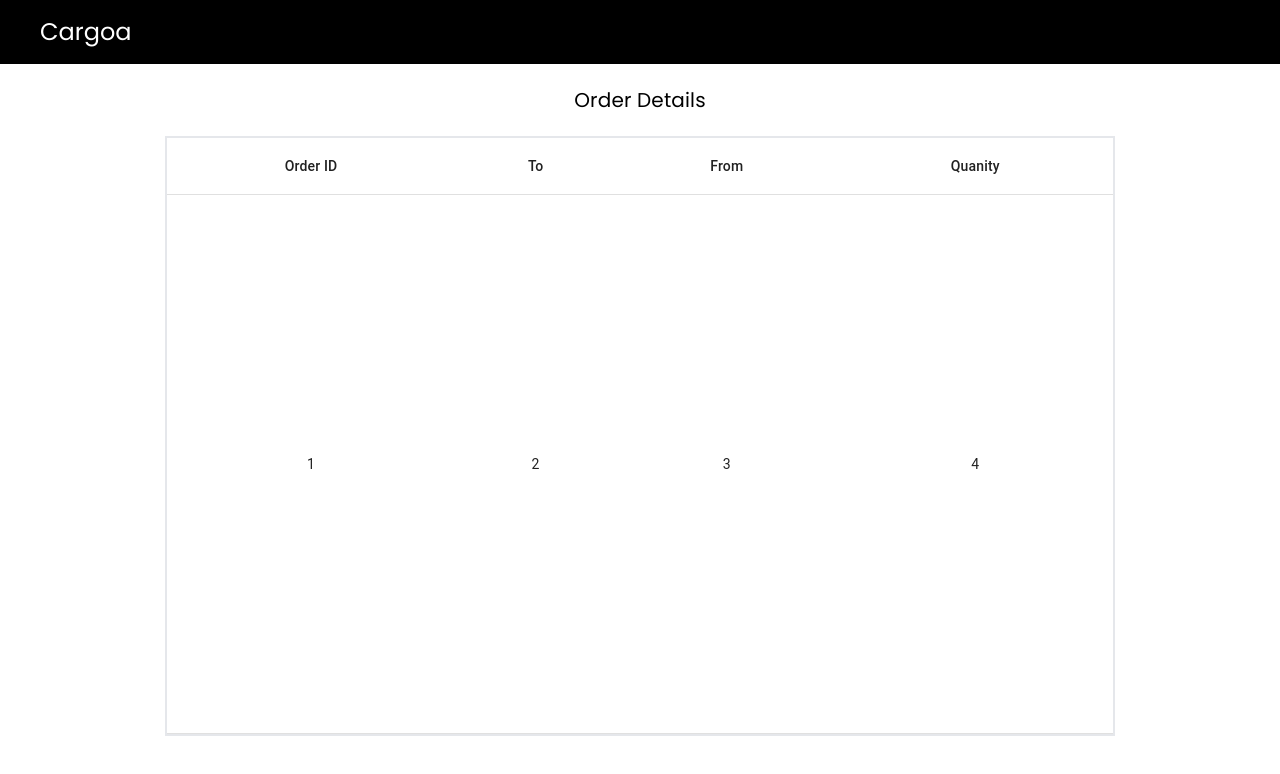
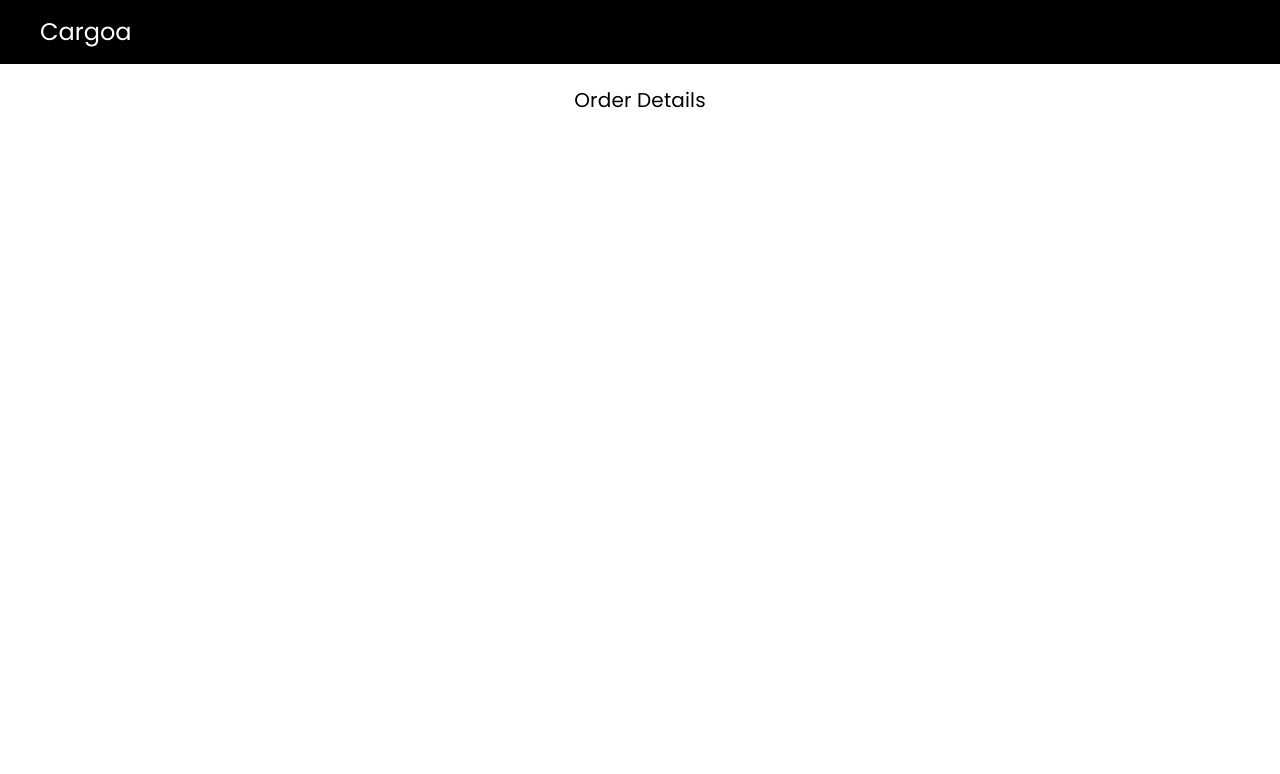
Before and after one commit to chirag1718/cargoa-frontend, a React (Create React App) app: page /dashboard in a window 1280 px wide. Shown: the top 774 px of the page. Built offline with nearby package versions, Linux system fonts and the light colour scheme.

Commit message:
Refactor: rm table and added cards to display order details for the respective user

```diff
--- /dev/null
+++ b/src/components/General/Dashboard/Cards.jsx
@@ -0,0 +1,22 @@
+import { Typography } from "@mui/material";
+import React from "react";
+
+const Cards = () => {
+  return (
+    <div>
+      <div>
+        <Typography
+          variant="h6"
+          component="h6"
+          align="left"
+          className="font-poppins"
+        >
+          Order Details
+        </Typography>
+      </div>
+      <div>{/* Card Content */}</div>
+    </div>
+  );
+};
+
+export default Cards;
--- a/src/components/General/Dashboard/Dashboard.jsx
+++ b/src/components/General/Dashboard/Dashboard.jsx
@@ -1,18 +1,9 @@
 import React from "react";
-import DashboardTable from "./DashboardTable";
-import { Typography } from "@mui/material";
+import Cards from "./Cards";
 const Dashboard = () => {
   return (
     <div className="flex items-center justify-center space-y-5 flex-col">
-      <Typography
-        variant="h6"
-        component="h6"
-        align="left"
-        className="font-poppins"
-      >
-        Order Details
-      </Typography>
-      <DashboardTable />
+      <Cards />
     </div>
   );
 };
--- a/src/components/General/Dashboard/DashboardTable.jsx
+++ /dev/null
@@ -1,39 +0,0 @@
-import React from "react";
-import {
-  IconButton,
-  Table,
-  TableBody,
-  TableCell,
-  TableContainer,
-  TableHead,
-  TableRow,
-  Tooltip,
-} from "@mui/material";
-const DashboardTable = () => {
-  return (
-    <div className="">
-      <TableContainer className="inline-flex h-[600px] scroll-smooth border-2 w-[270px] sm:w-[450px] md:w-[720px] lg:w-[950px] xl:w-[1400px] overflow-scroll scrollbar-hide ">
-        <Table>
-          <TableHead>
-            <TableRow>
-              <TableCell align="center">Order ID</TableCell>
-              <TableCell align="center">To</TableCell>
-              <TableCell align="center">From</TableCell>
-              <TableCell align="center">Quanity</TableCell>
-            </TableRow>
-          </TableHead>
-          <TableBody>
-            <TableRow>
-              <TableCell align="center">1</TableCell>
-              <TableCell align="center">2</TableCell>
-              <TableCell align="center">3</TableCell>
-              <TableCell align="center">4</TableCell>
-            </TableRow>
-          </TableBody>
-        </Table>
-      </TableContainer>
-    </div>
-  );
-};
-
-export default DashboardTable;
```
